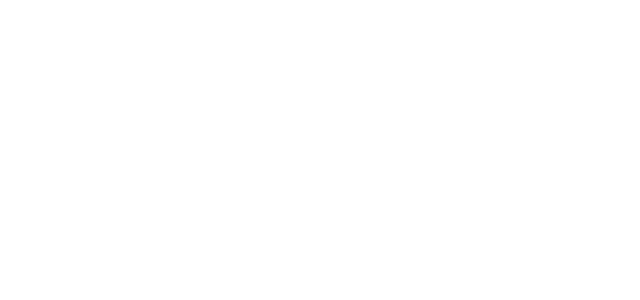
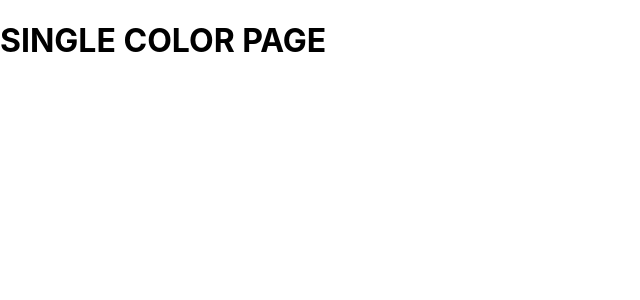
Before and after one commit to tricaodo/Color-Palette-App, a React (Create React App) app: page /palette/1/1 in a window 1280 px wide. Shown: the top 300 px of the page, without its empty margins (0-640 px from the left). Built offline with nearby package versions, Linux system fonts and the light colour scheme.

Commit message:
added link to single color palette

```diff
--- a/src/App.js
+++ b/src/App.js
@@ -19,7 +19,9 @@
         <Route
           exact
           path="/"
-          render={(routeProps) => <PaletteList palettes={seedColors} {...routeProps} />}
+          render={routeProps => (
+            <PaletteList palettes={seedColors} {...routeProps} />
+          )}
         />
         <Route
           exact
@@ -30,9 +32,12 @@
             />
           )}
         />
+        <Route
+          exact
+          path={`/palette/:paletteId/:colorId`}
+          render={() => <h1>SINGLE COLOR PAGE</h1>}
+        />
       </Switch>
-
-      {/* <Palette palette={generatePalette(seedColors[4])} /> */}
     </div>
   );
 }
--- a/src/ColorBox.js
+++ b/src/ColorBox.js
@@ -34,7 +34,7 @@
             </div>
             <button className="copy-button">Copy</button>
           </div>
-          <span className="see-more">More</span>
+          <span className="see-more" onClick={(e) => e.stopPropagation()}>More</span>
         </div>
       </CopyToClipboard>
     );
```
